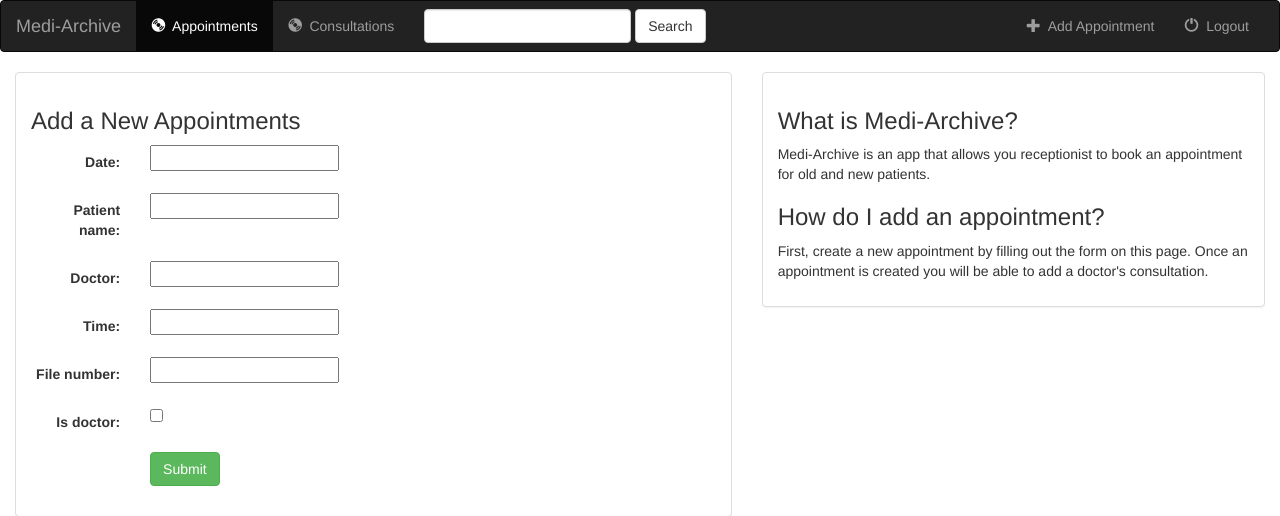
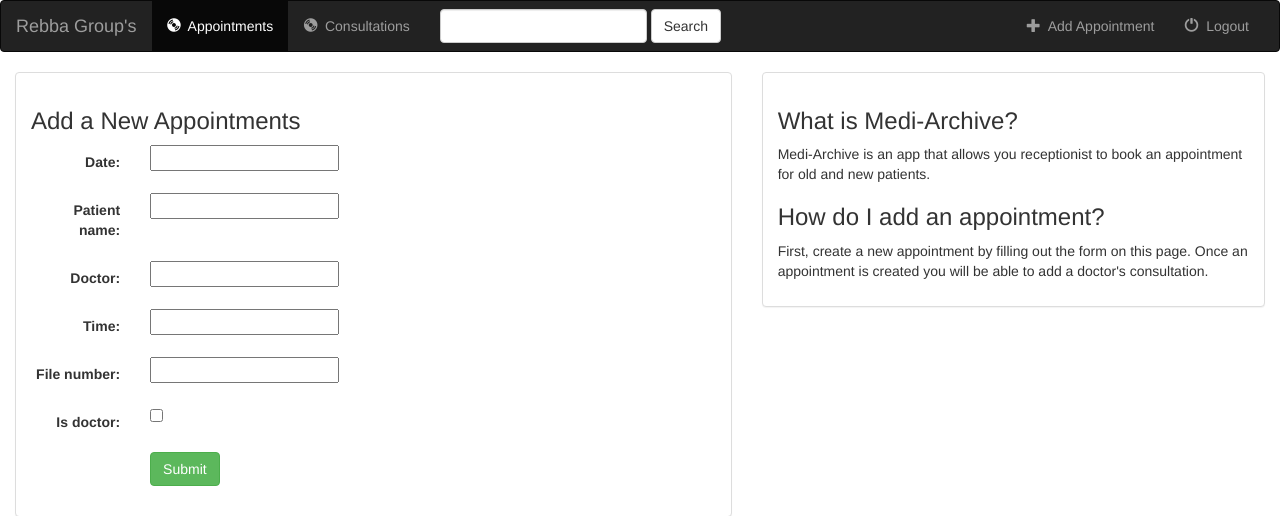
Before and after one commit to Giresh33/Rebba-groups, a Django app: page /create_appointment/ in a window 1280 px wide. Shown: the top 516 px of the page. Run offline with Django 3.2, Linux system fonts and the light colour scheme; a user stored in the database is signed in; some libraries are stand-ins or nearby versions.

Commit message:
changed Navbar name

```diff
--- a/appointment/templates/appointment/base.html
+++ b/appointment/templates/appointment/base.html
@@ -1,7 +1,7 @@
 <html lang="en">
 <head>
     <meta charset="UTF-8">
-    <title>{% block title %}Medi-Archive{% endblock %}</title>
+    <title>{% block title %}Rebba-Group's{% endblock %}</title>
     {% load staticfiles %}
     <link rel="shortcut icon" type="image/png" href="{%  static 'favicon.ico' %}"/>
     <link rel="stylesheet" href="https://maxcdn.bootstrapcdn.com/bootstrap/3.3.6/css/bootstrap.min.css">
@@ -23,7 +23,7 @@
                 <span class="icon-bar"></span>
                 <span class="icon-bar"></span>
             </button>
-            <a class="navbar-brand" href="{% url 'appointment:index' %}">Medi-Archive</a>
+            <a class="navbar-brand" href="{% url 'appointment:index' %}">Rebba Group's</a>
         </div>
 
         <!-- Items -->
--- a/appointment/templates/appointment/base_visitor.html
+++ b/appointment/templates/appointment/base_visitor.html
@@ -23,7 +23,7 @@
                 <span class="icon-bar"></span>
                 <span class="icon-bar"></span>
             </button>
-            <a class="navbar-brand" href="{% url 'appointment:index' %}">Medi-Archive</a>
+            <a class="navbar-brand" href="{% url 'appointment:index' %}">Rebba's</a>
         </div>
 
         <!-- Items -->
```
Also changed, not shown: db.sqlite3.
